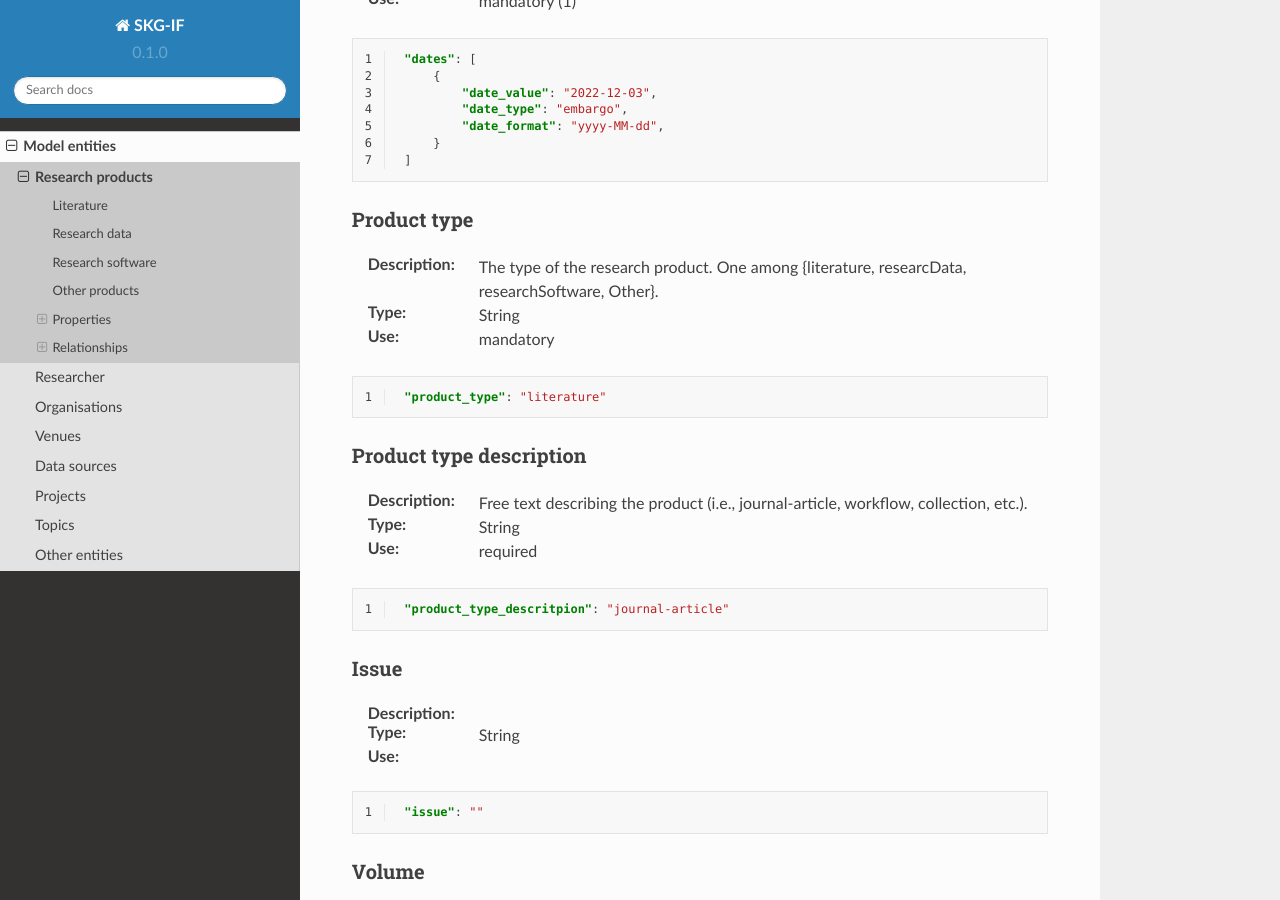
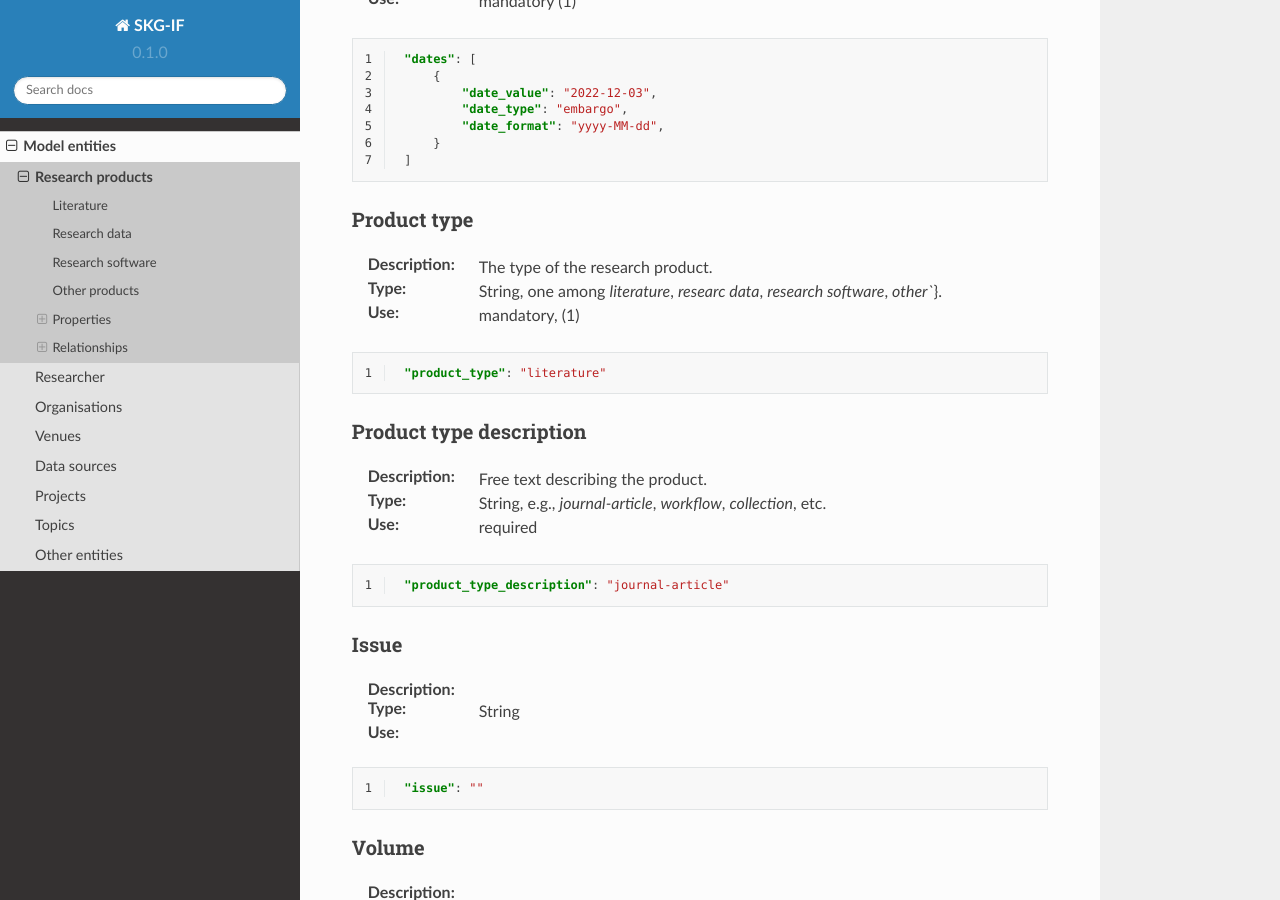
Before and after one commit to andremann/SKG-IF, a Sphinx documentation site: the page built from docs/source/products.rst, in a window 1280 px wide and 900 px high, scrolled down 2849 px. Built offline with Sphinx 7.4.7 and the Read the Docs theme 2.0.0, drawn with Linux system fonts in a browser that asks for light colours.

```diff
--- a/docs/source/index.rst
+++ b/docs/source/index.rst
@@ -7,6 +7,7 @@
 
 .. note::
    This project is under active development.
+   This documentation translates and will be in sync with the specifications drafted `here <https://docs.google.com/spreadsheets/d/1m8vQkklLWmDYk55oI6YxZcqkvL7CHp385stjIyy-5mI>`_.
 
 
 Contents
--- a/docs/source/products.rst
+++ b/docs/source/products.rst
@@ -173,9 +173,9 @@
 
 Product type
 -----
-:Description: The type of the research product. One among {literature, researcData, researchSoftware, Other}.
-:Type: String
-:Use: mandatory
+:Description: The type of the research product.
+:Type: String, one among `literature`, `researc data`, `research software`, `other``}.
+:Use: mandatory, (1)
 
 .. code-block:: json
    :linenos:
@@ -185,14 +185,14 @@
 
 Product type description
 -----
-:Description: Free text describing the product (i.e., journal-article, workflow, collection, etc.).
-:Type: String
+:Description: Free text describing the product.
+:Type: String, e.g., `journal-article`, `workflow`, `collection`, etc.
 :Use: required
 
 .. code-block:: json
    :linenos:
 
-    "product_type_descritpion": "journal-article"
+    "product_type_description": "journal-article"
 
 
 Issue
```
